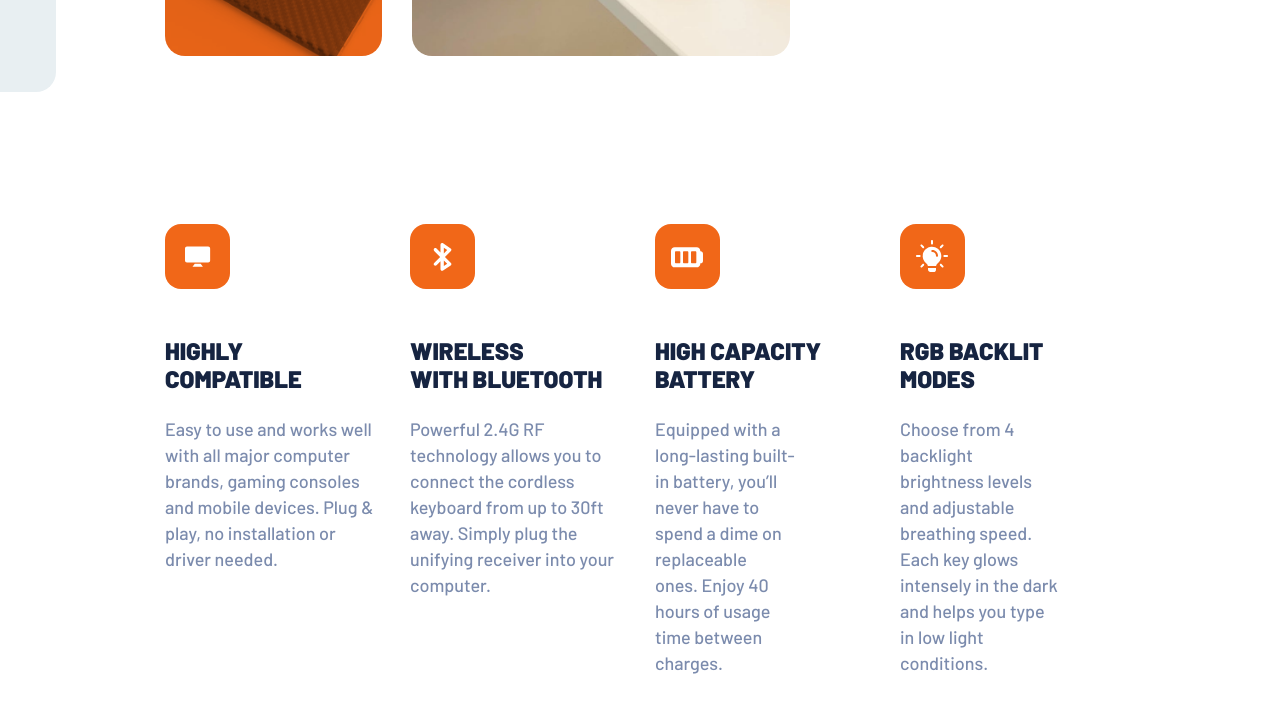
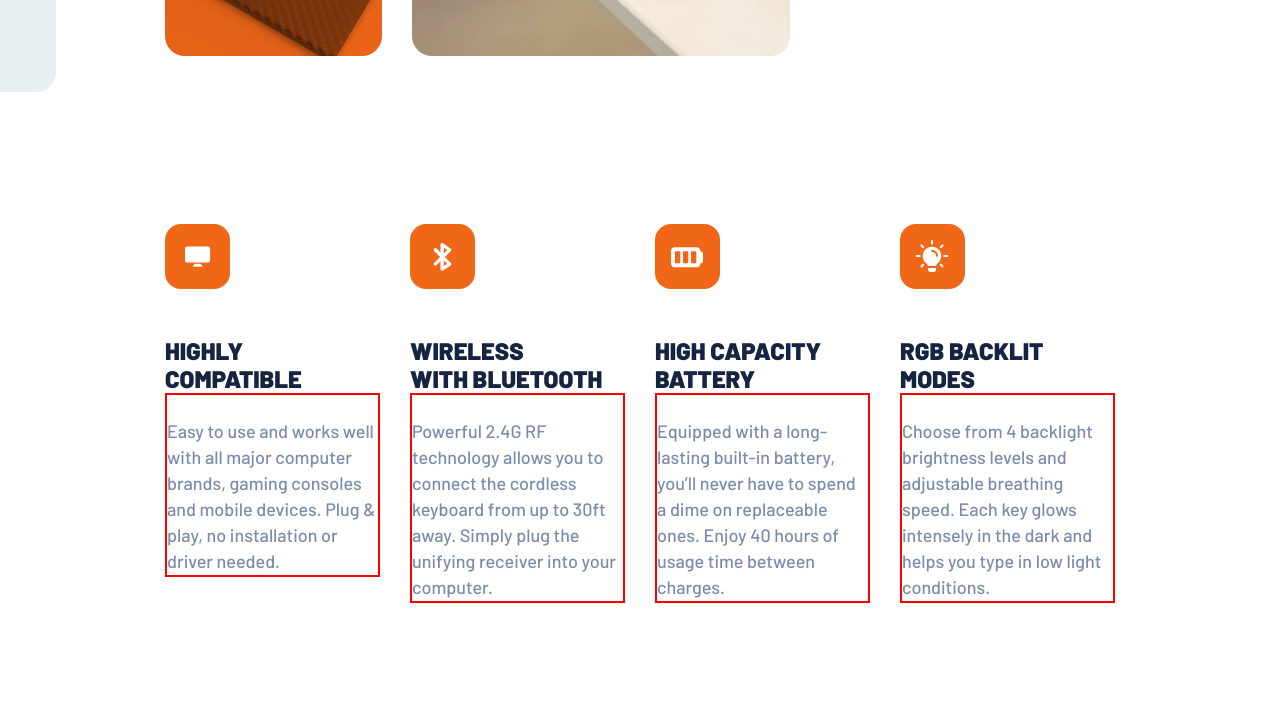
Before and after one commit to EuphoriaCXI/typemaster, a plain HTML site: page index.html in a window 1280 px wide. Shown: the part 1058-1780 px from the top of the page. Drawn offline with Linux system fonts and the light colour scheme.

Commit message:
Completed 99% of desktop

```diff
--- a/style.css
+++ b/style.css
@@ -433,13 +433,19 @@ footer {
 
   /* Features */
   .features__wrapper {
-    display: grid;
     grid-template-columns: repeat(4, 1fr);
-    grid-gap: 30px;
+    justify-content: flex-start;
+    gap: 1.875rem;
     padding: 10.5rem 10.313rem 0;
   }
 
   .features__wrapper .card p {
+    padding-right: 0;
+    border: 2px solid red;
+  }
+
+  .features__wrapper .card:nth-of-type(3) p,
+  .features__wrapper .card:nth-of-type(4) p {
     padding-right: 0;
   }
 
```
